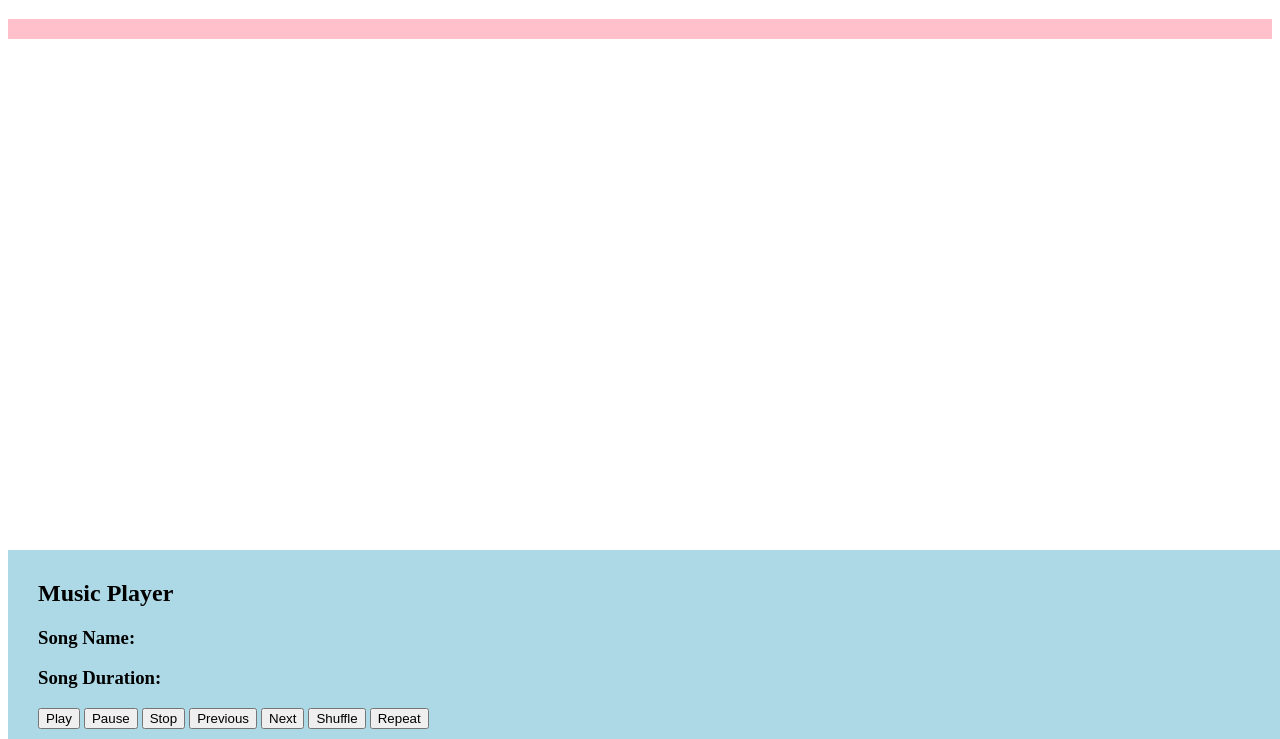
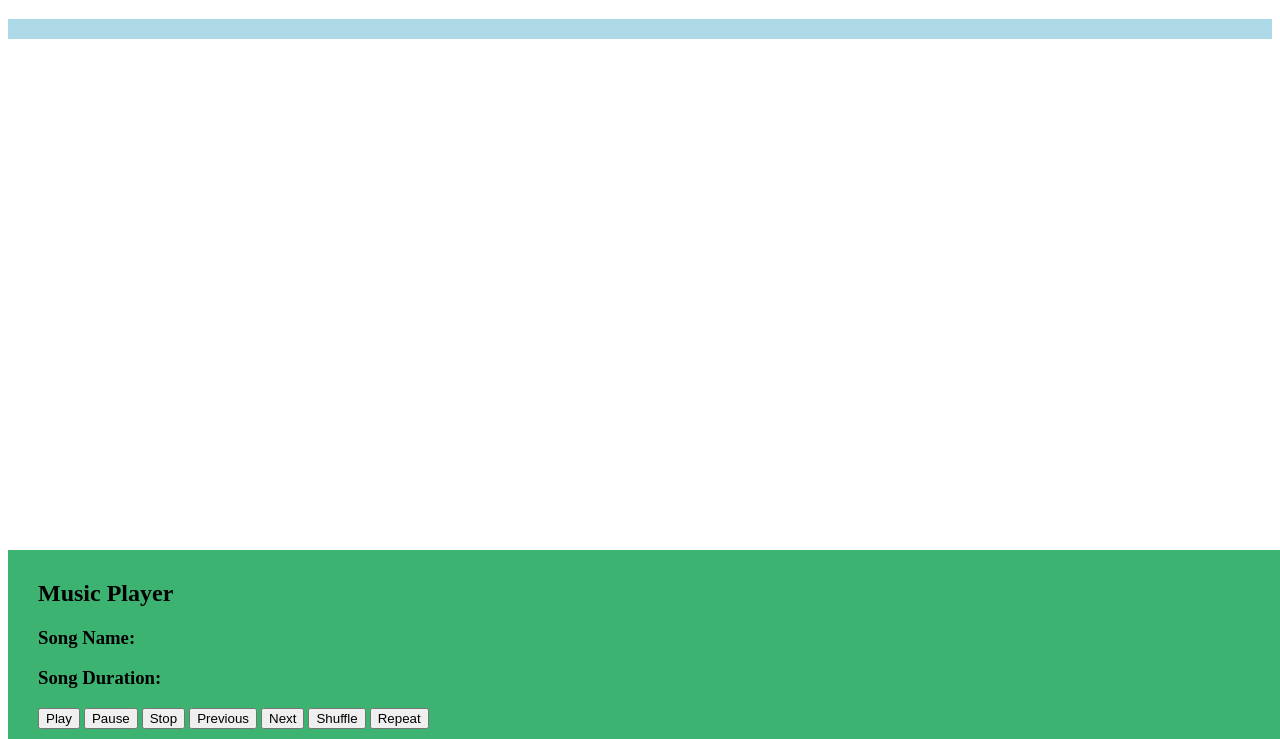
Before and after one commit to wukelly/Mp3Player, a plain HTML site: page src/index.html in a window 1280 px wide. Shown: the part 61-800 px from the top of the page. Drawn offline with Linux system fonts and the light colour scheme.

Commit message:
change color

```diff
--- a/src/index.css
+++ b/src/index.css
@@ -1,12 +1,12 @@
 #pageContent {
     padding: 10px 30px;
-    background-color: pink;
+    background-color: lightblue;
     margin-bottom: 15em;
 }
 
 #player {
     padding: 10px 30px;
-    background-color: lightblue;
+    background-color: mediumseagreen;
     position: fixed;
     bottom: 0px;
     width: 100%;
```
